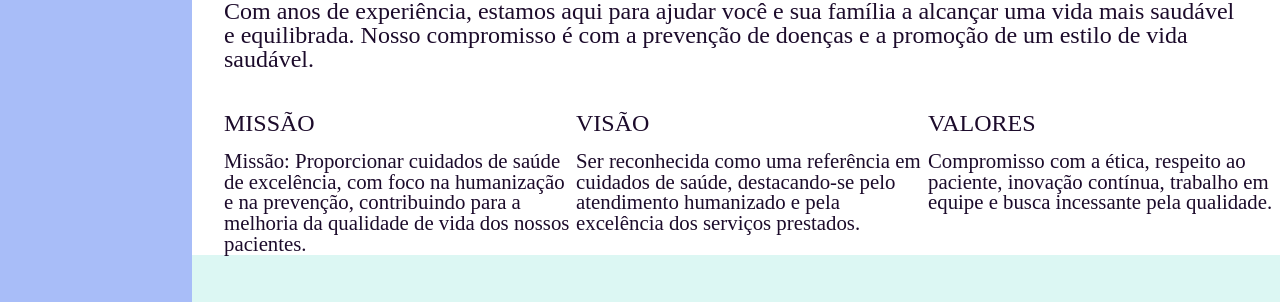
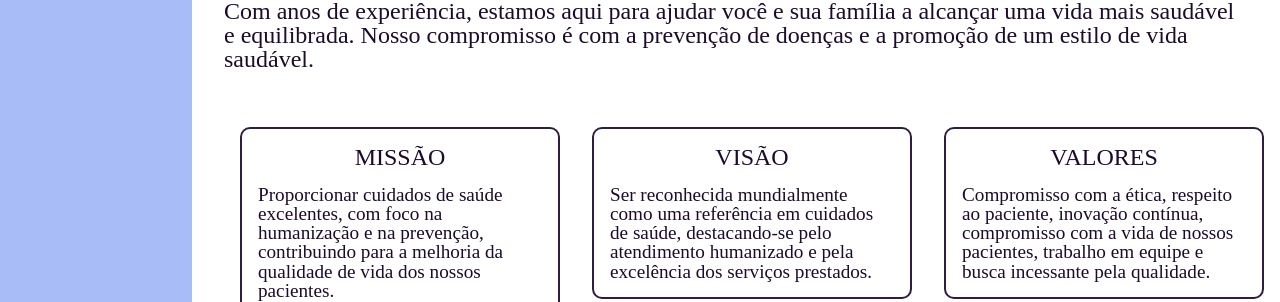
Before and after one commit to aksa-mendonca/dio-segundo-desafio-formacao-html, a plain HTML site: page about.html in a window 1280 px wide. Shown: the part 233-535 px from the top of the page. Drawn offline with Linux system fonts and the light colour scheme.

Commit message:
missão, visão e valores (borda e espaçamento)

```diff
--- a/about.html
+++ b/about.html
@@ -36,21 +36,21 @@
             <div>
                 <div class="info-attribute-about">
                     <h2>MISSÃO</h2>
-                    <p>Missão: Proporcionar cuidados de saúde de excelência, com foco na humanização e na prevenção, contribuindo para a melhoria da qualidade de vida dos nossos pacientes.</p>
+                    <p>Proporcionar cuidados de saúde excelentes, com foco na humanização e na prevenção, contribuindo para a melhoria da qualidade de vida dos nossos pacientes.</p>
                 </div>
             </div>
 
             <div>
                 <div class="info-attribute-about">
-                        <h2>VISÃO</h2>
-                        <p>Ser reconhecida como uma referência em cuidados de saúde, destacando-se pelo atendimento humanizado e pela excelência dos serviços prestados.</p>
+                    <h2>VISÃO</h2>
+                    <p>Ser reconhecida mundialmente como uma referência em cuidados de saúde, destacando-se pelo atendimento humanizado e pela excelência dos serviços prestados.</p>
                 </div>
             </div>
             <div>
-                    <div class="info-attribute-about">
+                <div class="info-attribute-about">
                         <h2>VALORES</h2>
-                        <p>Compromisso com a ética, respeito ao paciente, inovação contínua, trabalho em equipe e busca incessante pela qualidade.</p>
-                    </div>
+                        <p>Compromisso com a ética, respeito ao paciente, inovação contínua, compromisso com a vida de nossos pacientes, trabalho em equipe e busca incessante pela qualidade.</p>
+                </div>
             </div>
         </div>
 
--- a/css/style.css
+++ b/css/style.css
@@ -2,6 +2,10 @@
 
 .list-nav {
     list-style-type: none;
+}
+
+.options-nav:active {
+    color: rgb(132, 75, 173);
 }
 
 a {
@@ -97,6 +101,7 @@ header, main, footer {
 }
 
 .attribute-about {
+    padding: 0 0 2rem 0;
     font-size: 1.3rem;
     margin-left: 2rem;
     margin-top: 1rem;
@@ -104,8 +109,20 @@ header, main, footer {
     grid-template-columns: 1fr 1fr 1fr;
 }
 .attribute-about h2 {
+    padding-top: 1rem;
+    text-align: center;
     font-size: 1.5rem;
 }
 .attribute-about p {
     padding-top: 1rem;
 }
+
+.info-attribute-about {
+    margin: 1rem;
+    border: solid 2px #301c41;
+    border-radius: 10px;
+}
+.info-attribute-about p {
+    padding: 1rem;
+    font-size: 1.2rem;
+}
```
Also changed, not shown: index.html (+4 -4 lines).
